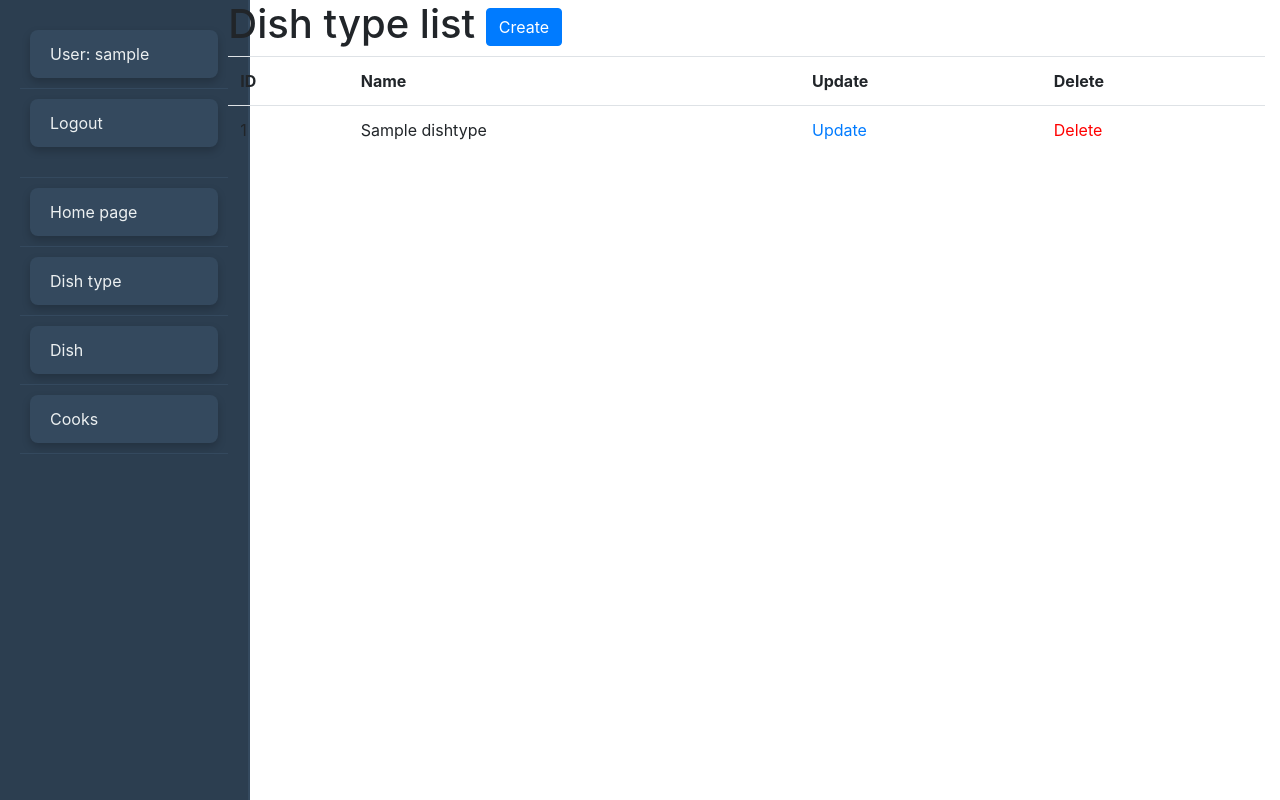
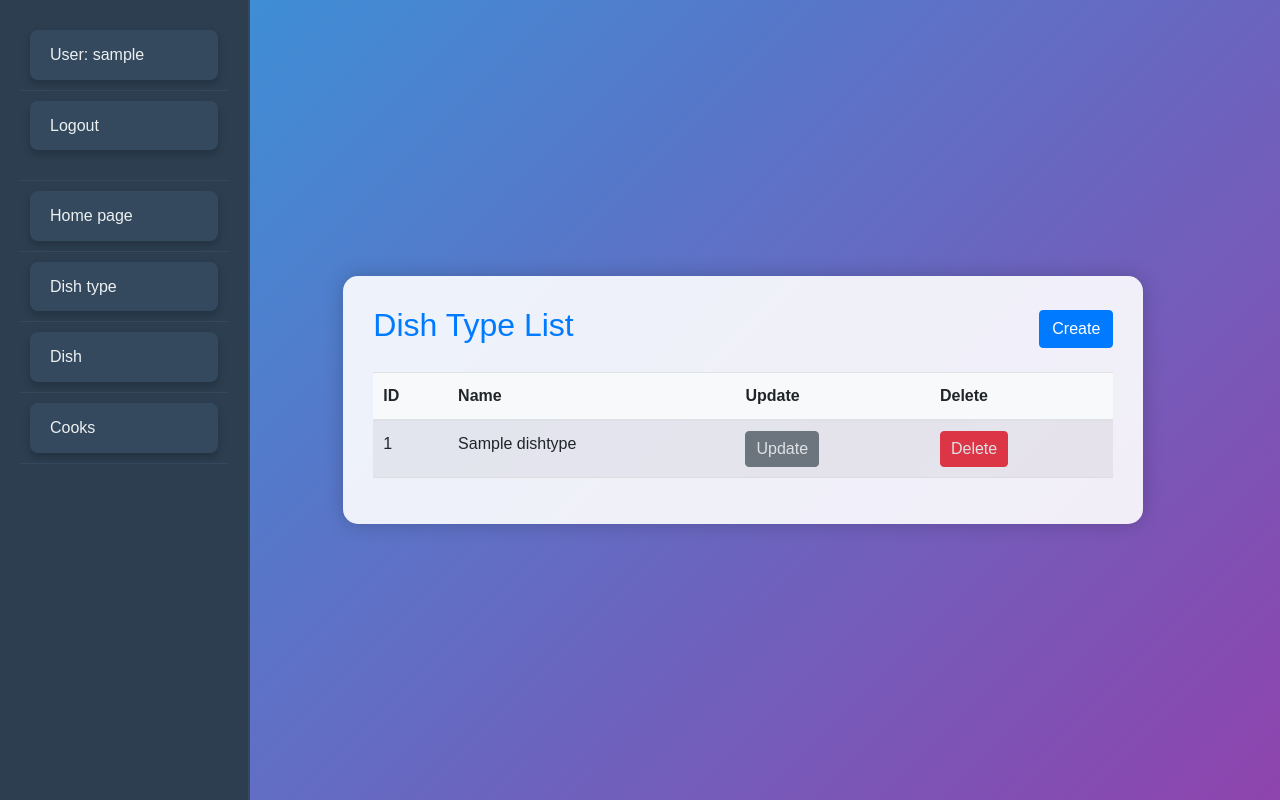
Before and after one commit to Serhii-Leonenko/mate_nginx_gunicorn, a Django app: page /dish_type/ in a window 1280 px wide. Run offline with Django 5.2, Linux system fonts and the light colour scheme; a user stored in the database is signed in; tables that the repository leaves empty hold one stand-in row (values such as "Sample post"); some libraries are stand-ins or nearby versions.

Commit message:
add styles for dist_type_list

```diff
--- /dev/null
+++ b/static/css/dish_type_list.css
@@ -0,0 +1,95 @@
+/* General reset for margin and padding */
+* {
+  margin: 0;
+  padding: 0;
+  box-sizing: border-box;
+}
+
+body {
+  font-family: Arial, sans-serif; /* Modern and clean font */
+  line-height: 1.6;
+  background: linear-gradient(135deg, #3498db, #8e44ad); /* Gradient background for a vibrant look */
+  color: #333; /* Dark text color for readability */
+  display: flex;
+  justify-content: center; /* Center content horizontally */
+  align-items: center; /* Center content vertically */
+  min-height: 100vh; /* Ensure body takes full viewport height */
+  padding: 20px; /* Padding to prevent content from touching edges */
+}
+
+.container {
+  width: 100%; /* Full width for the main content area */
+  max-width: 800px; /* Limit maximum width for better readability */
+  background-color: rgba(255, 255, 255, 0.9); /* White background with slight transparency */
+  border-radius: 15px; /* Rounded corners for a modern look */
+  box-shadow: 0 0 20px rgba(0, 0, 0, 0.2); /* Soft shadow for depth */
+  padding: 30px; /* Increased padding for more space */
+}
+
+.header {
+  display: flex;
+  justify-content: space-between; /* Space between title and buttons */
+  align-items: center; /* Align items vertically in the center */
+  margin-bottom: 20px;
+}
+
+.header h1 {
+  color: #2c3e50; /* Dark blue-gray color for the heading */
+  font-size: 2em; /* Larger font size for emphasis */
+}
+
+.table-responsive {
+  margin-top: 20px; /* Space above the table */
+}
+
+.table {
+  width: 100%; /* Full width for the table */
+  border-collapse: collapse; /* Collapse borders */
+}
+
+.table th, .table td {
+  padding: 10px; /* Padding for table cells */
+  text-align: left; /* Left align text */
+  border-bottom: 1px solid #ddd; /* Border for table cells */
+}
+
+.table th {
+  background-color: #f8f9fa; /* Light background color for table headers */
+  font-weight: bold; /* Bold text for table headers */
+}
+
+.table td a {
+  text-decoration: none; /* Remove underline from links */
+  color: #dee2e6; /* Default link color */
+}
+
+.table td a.btn {
+  text-decoration: none; /* Remove underline from button links */
+  padding: 5px 10px; /* Padding for buttons */
+  border-radius: 4px; /* Rounded corners for buttons */
+}
+
+.btn-primary {
+  background-color: #007bff; /* Blue background color for primary button */
+  color: #fff; /* White text color */
+}
+
+.btn-primary:hover {
+  background-color: #0056b3; /* Darker blue background on hover */
+}
+
+.btn-danger {
+  background-color: #dc3545; /* Red background color for the danger button */
+}
+
+.btn-danger:hover {
+  background-color: #c82333; /* Darker red background on hover */
+}
+
+.btn-secondary {
+  background-color: #6c757d; /* Gray background color for the secondary button */
+}
+
+.btn-secondary:hover {
+  background-color: #5a6268; /* Darker gray background on hover */
+}
--- a/templates/kitchen/dish_type_list.html
+++ b/templates/kitchen/dish_type_list.html
@@ -1,47 +1,48 @@
 {% extends "base.html" %}
 {% load crispy_forms_filters %}
+{% load static %}
 
 {% block content %}
-  <h1>
-    Dish type list
-    <a href="{% url 'kitchen:dish-type-create' %}" class="btn btn-primary link-to-page">
-      Create
-    </a>
-  </h1>
+  <link rel="stylesheet" href="{% static 'css/dish_type_list.css' %}">
+  <div class="container">
+    <div class="header">
+      <h1 class="text-primary">Dish Type List</h1>
+      <a href="{% url 'kitchen:dish-type-create' %}" class="btn btn-primary link-to-page">Create</a>
+    </div>
 
     {% if dish_type_list %}
-    <table class="table">
+      <div class="table-responsive">
+        <table class="table table-striped">
+          <thead>
           <tr>
             <th>ID</th>
             <th>Name</th>
             <th>Update</th>
             <th>Delete</th>
           </tr>
-
+          </thead>
+          <tbody>
           {% for dish_type in dish_type_list %}
             <tr>
+              <td>{{ dish_type.id }}</td>
+              <td>{{ dish_type.name }}</td>
               <td>
-            {{ dish_type.id }}
-          </td>
-          <td>
-            {{ dish_type.name }}
-          </td>
-          <td>
-            <a href="{% url 'kitchen:dish-type-update' pk=dish_type.id %}">
+                <a href="{% url 'kitchen:dish-type-update' pk=dish_type.id %}" class="btn btn-secondary">
                   Update
                 </a>
               </td>
               <td>
-            <a style="color: red"
-               href="{% url 'kitchen:dish-type-delete' pk=dish_type.id %}">
+                <a href="{% url 'kitchen:dish-type-delete' pk=dish_type.id %}" class="btn btn-danger">
                   Delete
                 </a>
               </td>
             </tr>
           {% endfor %}
+          </tbody>
         </table>
-
+      </div>
     {% else %}
-    <p>There are no dish type in the service.</p>
+      <p>No dish types available in the service.</p>
     {% endif %}
+  </div>
 {% endblock %}
```
Lines whose indentation alone changed are shown as unchanged.
